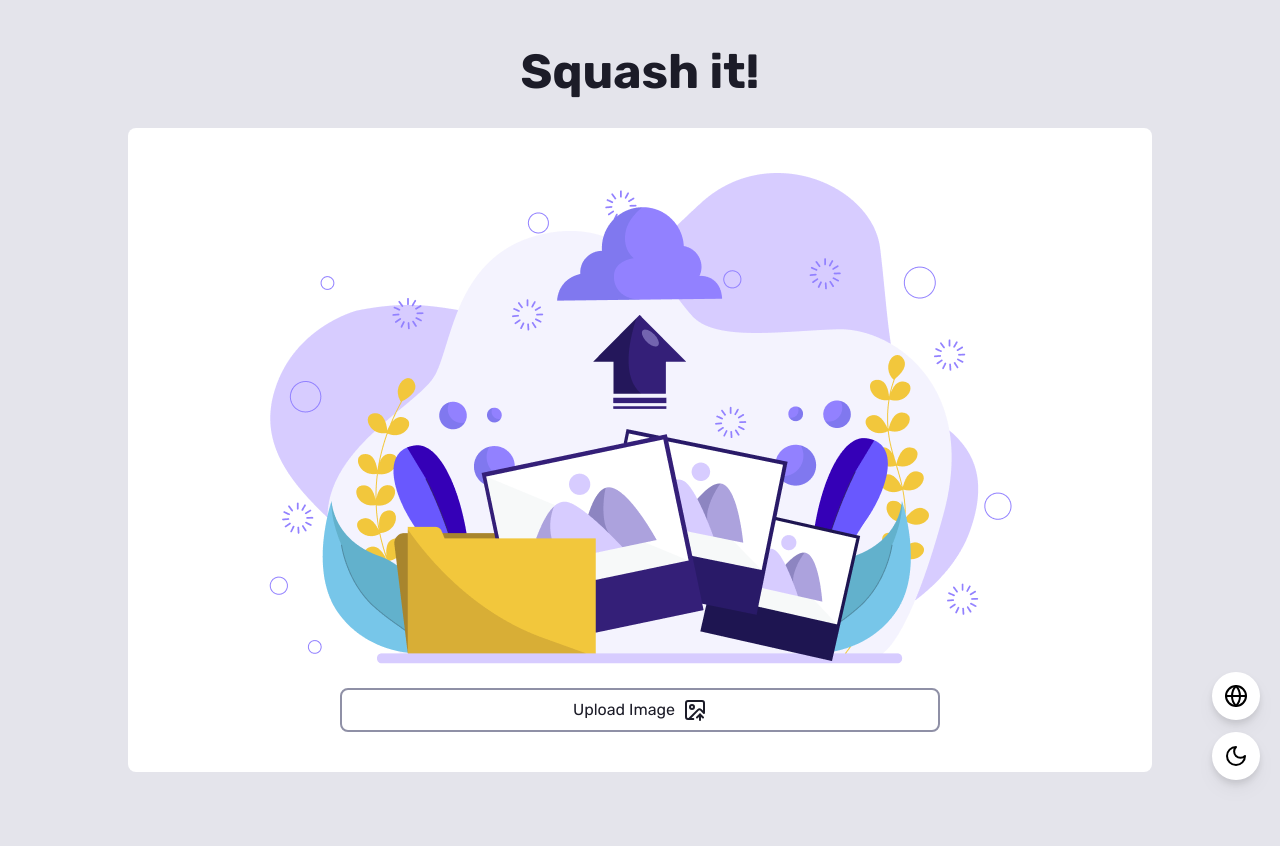
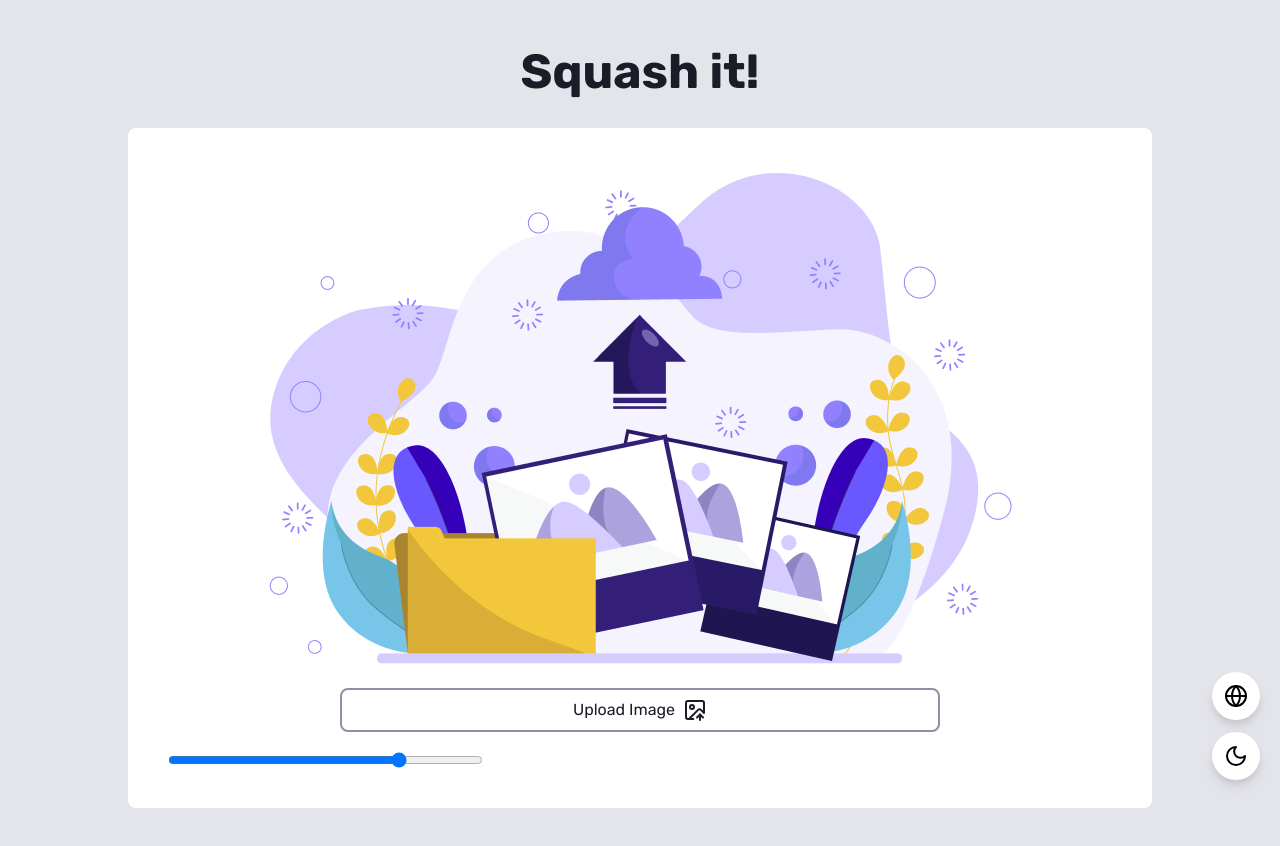
Before and after one commit to AbdelrahmanMostafa0/image-compressor, a Next.js app: page /en in a window 1280 px wide. Shown: the top 846 px of the page. Before the commit the page ends 820 px from the top, so only its background shows below. Built offline with nearby package versions, Linux system fonts and the light colour scheme.

Commit message:
intial settings inputs

```diff
--- a/src/components/CompressedImageSettings.jsx
+++ b/src/components/CompressedImageSettings.jsx
@@ -1,4 +1,28 @@
+"use client";
+
+import { updateSettingQuality } from "@/store/features/settingSlice";
+import { useDispatch, useSelector } from "react-redux";
+
 const CompressedImageSettings = () => {
-  return <div>CompressedImageSettings</div>;
+  const settings = useSelector((state) => state.settings);
+  const dispatch = useDispatch();
+  console.log(settings);
+
+  return (
+    <div className="">
+      <div className="grid grid-cols-3">
+        <input
+          type="range"
+          defaultValue={settings.quality ? settings.quality * 100 : 75}
+          onChange={(e) => {
+            dispatch(updateSettingQuality(e.target.value));
+            console.log(e.target.value);
+          }}
+          min={1}
+          max={100}
+        />
+      </div>
+    </div>
+  );
 };
 export default CompressedImageSettings;
--- a/src/components/ImageForm.jsx
+++ b/src/components/ImageForm.jsx
@@ -7,6 +7,7 @@
 import UploadBtn from "./UploadBtn";
 import { store } from "@/store/store";
 import { Provider } from "react-redux";
+import CompressedImageSettings from "./CompressedImageSettings";
 
 const ImageForm = () => {
   const {
@@ -59,6 +60,7 @@
             <RenderImage image={watch("image")} setValue={setValue} />
             {!watch("image") && <UploadBtn openGallery={openGallery} />}
           </div>
+          <CompressedImageSettings />
         </div>
       </div>
     </Provider>
--- a/src/store/features/settingSlice.js
+++ b/src/store/features/settingSlice.js
@@ -9,10 +9,20 @@
   name: "settings",
   initialState,
   reducers: {
-    updateSetting(state) {
-      state.quality = 0.5;
+    updateSettingQuality(state, action) {
+      state.quality = action.payload;
+    },
+    updateSettingMaxSizeMB(state, action) {
+      state.maxSizeMB = action.payload;
+    },
+    updateSettingMaxWidthOrHeight(state, action) {
+      state.maxWidthOrHeight = action.payload;
     },
   },
 });
-export const { updateSetting } = settingSlice.actions;
+export const {
+  updateSettingMaxWidthOrHeight,
+  updateSettingQuality,
+  updateSettingMaxSizeMB,
+} = settingSlice.actions;
 export default settingSlice.reducer;
```
